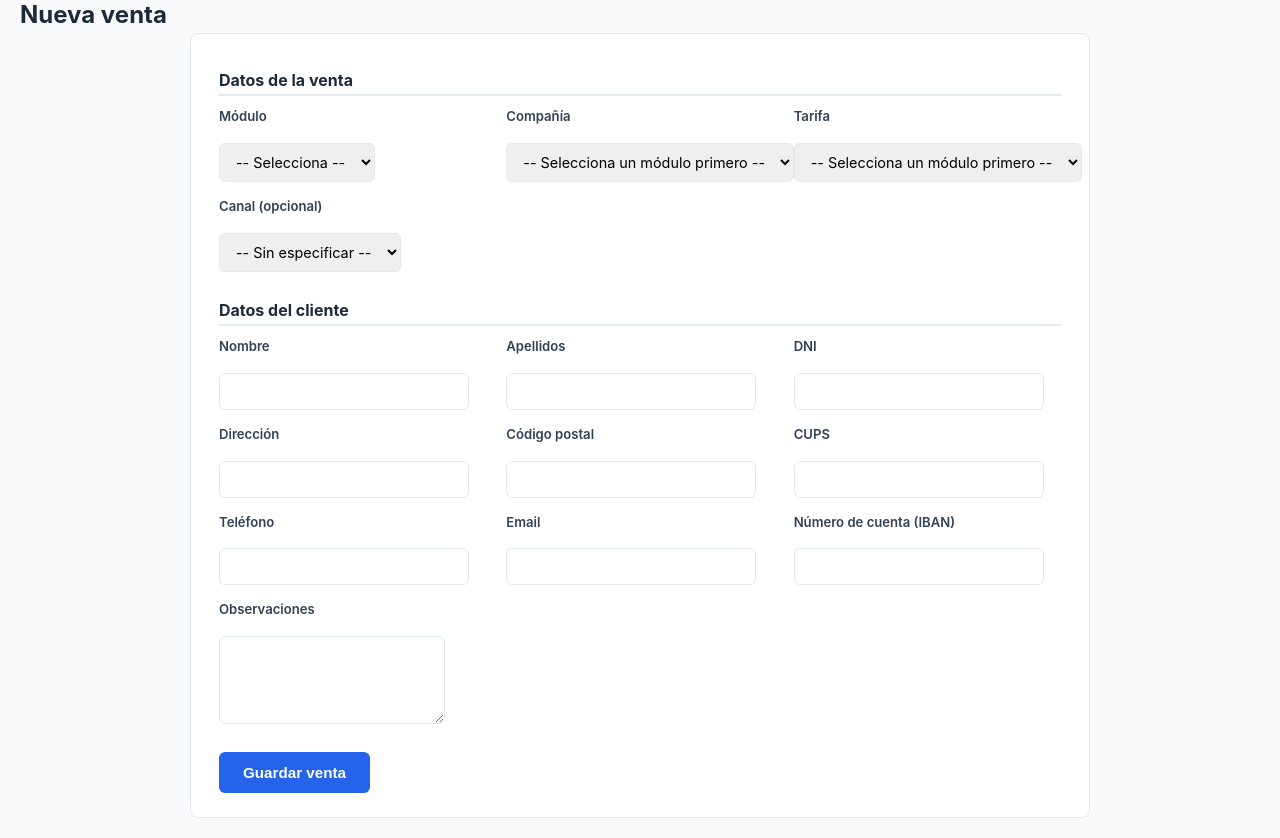
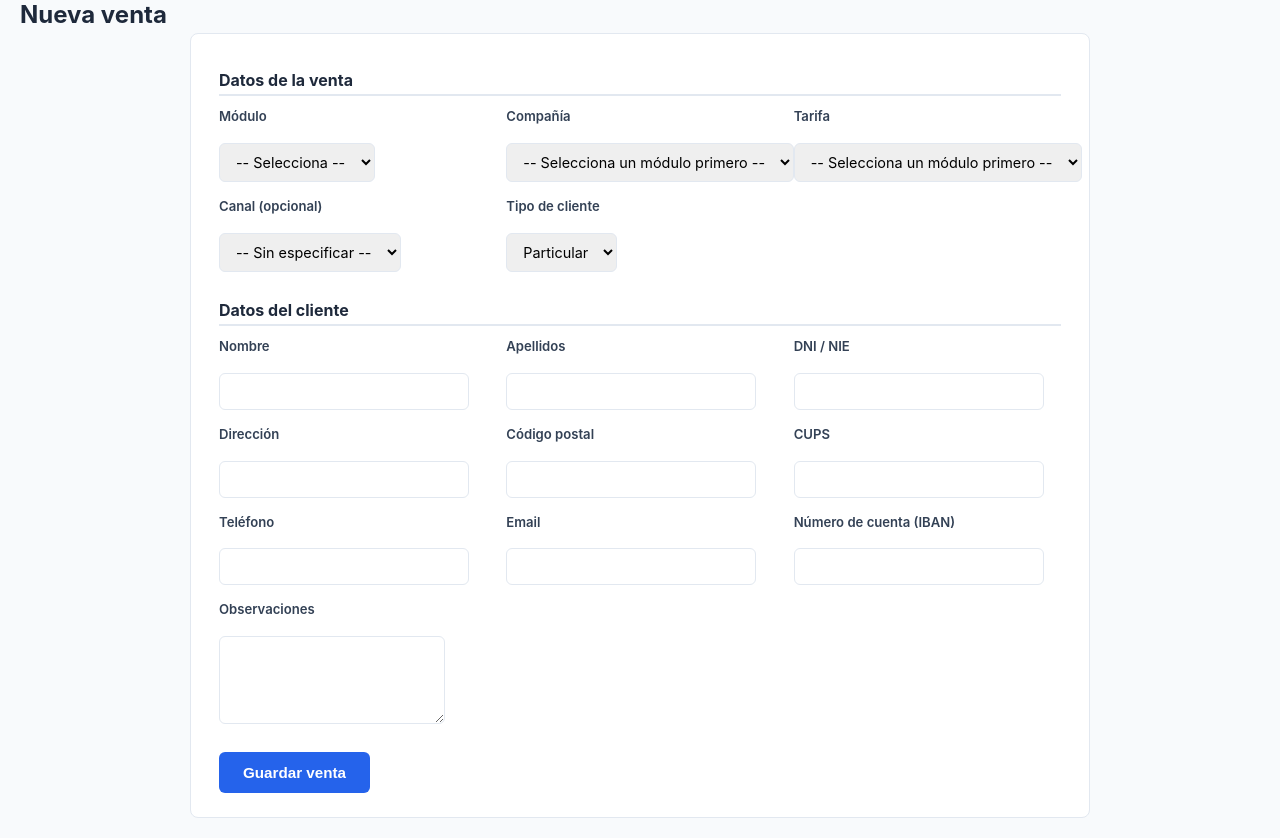
Before and after one commit to EnNiCa/basette-hub, a Flask app: template templates/ventas/nueva.html in a window 1280 px wide. Shown: the part 140-978 px from the top of the page. Run offline with Flask 3, Linux system fonts and the light colour scheme; the template is opened without the code that fills it, so the values that code supplies are empty.

Commit message:
Añadido campo de nie y cif y se actualiza el formulario de nueva venta

```diff
--- a/modules/ventas/routes.py
+++ b/modules/ventas/routes.py
@@ -7,7 +7,7 @@ from flask import Blueprint, render_template, session, request, redirect, url_fo
 from extensions import get_db
 from auth.decorators import login_requerido, solo_admin
 from auth.permisos import ids_visibles
-from utils.validaciones import dni_valido, telefono_valido, cups_valido, iban_valido, cp_valido
+from utils.validaciones import dni_valido, telefono_valido, cups_valido, iban_valido, cp_valido, cif_valido
 from werkzeug.utils import secure_filename
 from datetime import date
 
@@ -85,6 +85,9 @@ def nueva_venta():
 
     if request.method == 'POST':
         dni = request.form.get('dni', '').strip().upper()
+        cif = request.form.get('cif', '').strip().upper()
+        tipo_cliente = request.form.get('tipo_cliente', 'particular')
+        nombre_representante = request.form.get('nombre_representante', '').strip()
         telefono = request.form.get('telefono', '').strip()
         cups = request.form.get('cups', '').strip().upper()
         numero_cuenta = request.form.get('numero_cuenta', '').strip().upper()
@@ -92,8 +95,14 @@ def nueva_venta():
         modulo = request.form.get('modulo')
 
         errores = []
-        if not dni_valido(dni):
-            errores.append('El DNI debe tener 8 dígitos seguidos de una letra (ej: 12345678A).')
+        if tipo_cliente == 'particular' and not dni_valido(dni):
+            errores.append('El DNI/NIE debe tener un formato válido (ej: 12345678A o X1234567A).')
+        if tipo_cliente == 'empresa' and not cif_valido(cif):
+            errores.append('El CIF debe tener un formato válido (ej: B12345678).')
+        if tipo_cliente == 'empresa' and not nombre_representante:
+            errores.append('Debes indicar el nombre del representante legal.')
+        if tipo_cliente == 'empresa' and not dni_valido(dni):
+            errores.append('El DNI del representante debe tener un formato válido.')
         if telefono and not telefono_valido(telefono):
             errores.append('El teléfono debe tener exactamente 9 dígitos.')
         if not cups_valido(cups):
@@ -118,9 +127,9 @@ def nueva_venta():
             """
             INSERT INTO ventas
                 (comercial_id, modulo, tipo_energia, compania_id, tarifa_id, canal_id,
-                 nombre, apellidos, direccion, cp, dni, cups, telefono, email,
-                 numero_cuenta, observaciones, estado)
-            VALUES (%s, %s, %s, %s, %s, %s, %s, %s, %s, %s, %s, %s, %s, %s, %s, %s, %s)
+                nombre, apellidos, tipo_cliente, direccion, cp, dni, cif, nombre_representante,
+                cups, telefono, email, numero_cuenta, observaciones, estado)
+            VALUES (%s, %s, %s, %s, %s, %s, %s, %s, %s, %s, %s, %s, %s, %s, %s, %s, %s, %s, %s, %s)
             """,
             (
                 session['usuario_id'],
@@ -131,9 +140,12 @@ def nueva_venta():
                 request.form.get('canal_id') or None,
                 request.form.get('nombre'),
                 request.form.get('apellidos'),
+                tipo_cliente,
                 request.form.get('direccion'),
                 cp or None,
                 dni,
+                cif or None,
+                nombre_representante or None,
                 cups or None,
                 telefono or None,
                 request.form.get('email'),
@@ -258,14 +270,24 @@ def editar_venta(venta_id):
 
     if request.method == 'POST':
         dni = request.form.get('dni', '').strip().upper()
+        cif = request.form.get('cif', '').strip().upper()
+        tipo_cliente = request.form.get('tipo_cliente', 'particular')
+        nombre_representante = request.form.get('nombre_representante', '').strip()
         telefono = request.form.get('telefono', '').strip()
         cups = request.form.get('cups', '').strip().upper()
         numero_cuenta = request.form.get('numero_cuenta', '').strip().upper()
         cp = request.form.get('cp', '').strip()
+        modulo = request.form.get('modulo')
 
         errores = []
-        if not dni_valido(dni):
-            errores.append('El DNI debe tener 8 dígitos seguidos de una letra (ej: 12345678A).')
+        if tipo_cliente == 'particular' and not dni_valido(dni):
+            errores.append('El DNI/NIE debe tener un formato válido (ej: 12345678A o X1234567A).')
+        if tipo_cliente == 'empresa' and not cif_valido(cif):
+            errores.append('El CIF debe tener un formato válido (ej: B12345678).')
+        if tipo_cliente == 'empresa' and not nombre_representante:
+            errores.append('Debes indicar el nombre del representante legal.')
+        if tipo_cliente == 'empresa' and not dni_valido(dni):
+            errores.append('El DNI del representante debe tener un formato válido.')
         if telefono and not telefono_valido(telefono):
             errores.append('El teléfono debe tener exactamente 9 dígitos.')
         if not cups_valido(cups):
--- a/schema.sql
+++ b/schema.sql
@@ -59,9 +59,12 @@ CREATE TABLE ventas (
     canal_id INT,
     nombre VARCHAR(120),
     apellidos VARCHAR(150),
+    tipo_cliente ENUM('particular', 'empresa') NOT NULL DEFAULT 'particular',
     direccion VARCHAR(255),
     cp VARCHAR(5),
     dni VARCHAR(15),
+    cif VARCHAR(15),
+    nombre_representante VARCHAR(150),
     cups VARCHAR(30),
     telefono VARCHAR(30),
     email VARCHAR(160),
--- a/templates/ventas/nueva.html
+++ b/templates/ventas/nueva.html
@@ -62,6 +62,14 @@
             </select>
         </div>
 
+        <div class="form-grupo">
+            <label for="tipo_cliente">Tipo de cliente</label>
+            <select id="tipo_cliente" name="tipo_cliente" required>
+                <option value="particular">Particular</option>
+                <option value="empresa">Empresa</option>
+            </select>
+        </div>
+
         <div class="form-seccion-titulo"><h3>Datos del cliente</h3></div>
 
         <div class="form-grupo">
@@ -74,11 +82,21 @@
             <input type="text" id="apellidos" name="apellidos" required>
         </div>
 
-        <div class="form-grupo">
-            <label for="dni">DNI</label>
-            <input type="text" id="dni" name="dni" required
-                   pattern="[0-9]{8}[A-Za-z]" maxlength="9"
-                   title="8 números seguidos de una letra, ej: 12345678A">
+        <div class="form-grupo" id="grupo-dni">
+            <label for="dni">DNI / NIE</label>
+            <input type="text" id="dni" name="dni"
+                title="DNI (12345678A) o NIE (X1234567A)">
+        </div>
+
+        <div class="form-grupo" id="grupo-cif" style="display: none;">
+            <label for="cif">CIF de la empresa</label>
+            <input type="text" id="cif" name="cif"
+                title="Ej: B12345678">
+        </div>
+
+        <div class="form-grupo" id="grupo-representante" style="display: none;">
+            <label for="nombre_representante">Nombre del representante</label>
+            <input type="text" id="nombre_representante" name="nombre_representante">
         </div>
 
         <div class="form-grupo">
@@ -136,6 +154,11 @@ document.addEventListener('DOMContentLoaded', function () {
     const companiaSelect = document.getElementById('compania_id');
     const tarifaSelect = document.getElementById('tarifa_id');
 
+    const tipoClienteSelect = document.getElementById('tipo_cliente');
+    const grupoCif = document.getElementById('grupo-cif');
+    const grupoRepresentante = document.getElementById('grupo-representante');
+    const labelDni = document.getElementById('label-dni');
+
     function actualizarFormulario() {
         const moduloActual = moduloSelect.value;
 
@@ -153,7 +176,20 @@ document.addEventListener('DOMContentLoaded', function () {
         });
     }
 
+    function actualizarTipoCliente() {
+        const esEmpresa = tipoClienteSelect.value === 'empresa';
+        grupoCif.style.display = esEmpresa ? 'block' : 'none';
+        grupoRepresentante.style.display = esEmpresa ? 'block' : 'none';
+        labelDni.textContent = esEmpresa ? 'DNI / NIE del representante' : 'DNI / NIE';
+
+        if (!esEmpresa) {
+            document.getElementById('cif').value = '';
+            document.getElementById('nombre_representante').value = '';
+        }
+    }
+
     moduloSelect.addEventListener('change', actualizarFormulario);
+    tipoClienteSelect.addEventListener('change', actualizarTipoCliente);
 });
 </script>
 {% endblock %}
```
Also changed, not shown: utils/validaciones.py (+10 -2 lines).
